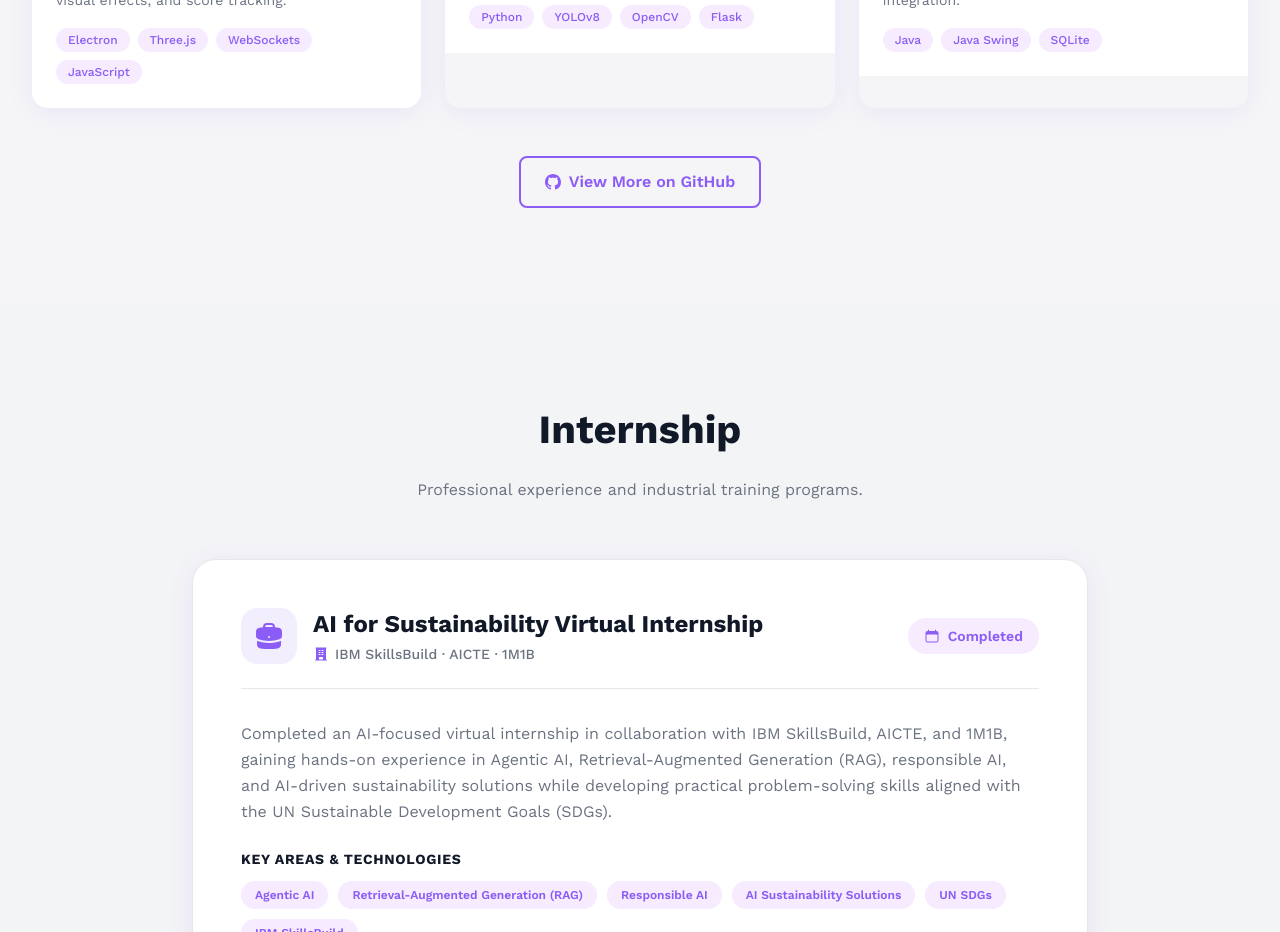
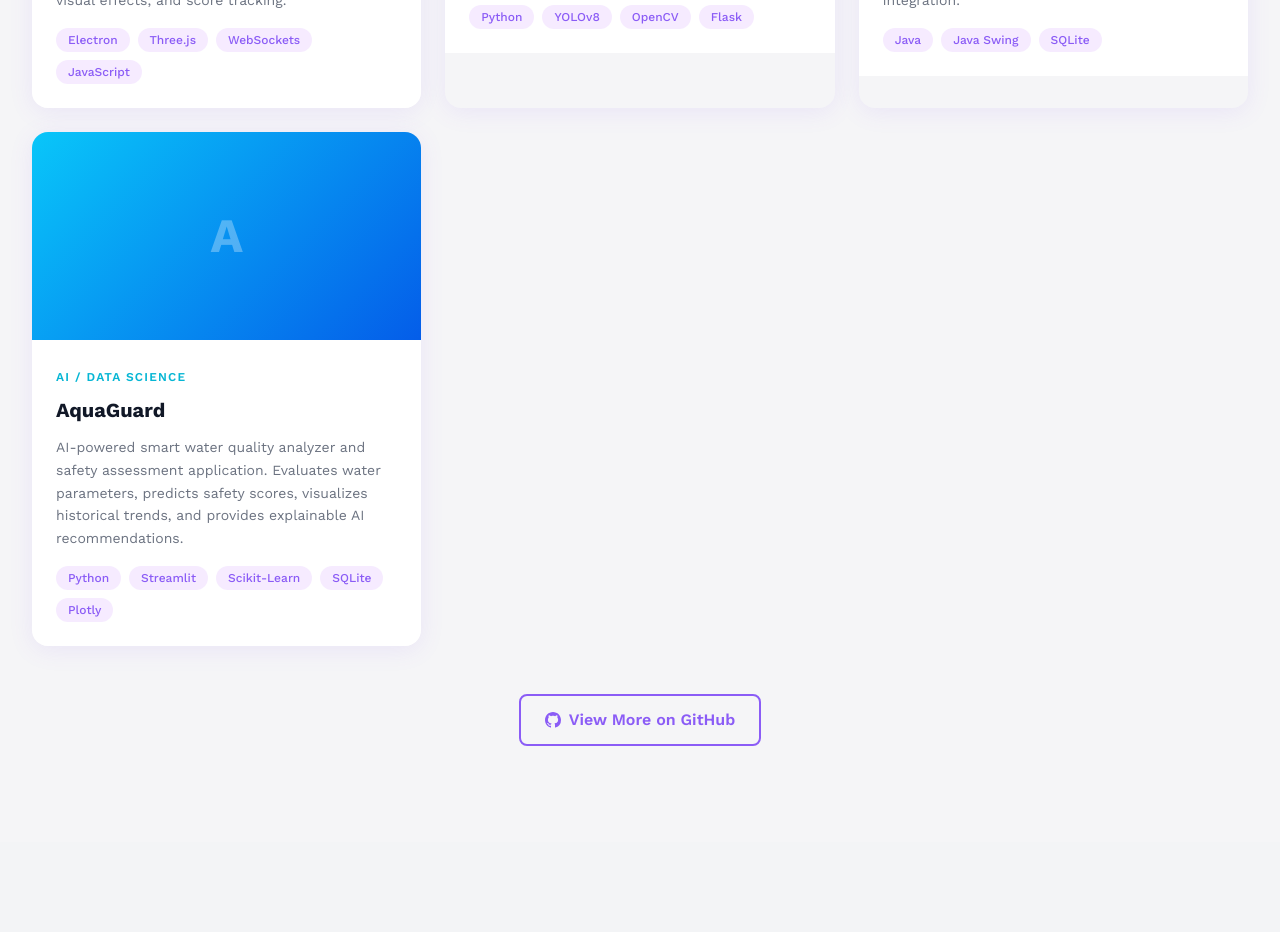
Before and after one commit to sidharth634/Portfolio-Website, a Next.js app: page / in a window 1280 px wide. Shown: the part 3460-4392 px from the top of the page. Built offline with nearby package versions, Linux system fonts and the light colour scheme.

Commit message:
Add AquaGuard project to projects section

```diff
--- a/app/_components/Projects.tsx
+++ b/app/_components/Projects.tsx
@@ -54,6 +54,20 @@ const PROJECTS = [
     /* TO REPLACE: add /public/project-3.jpg with actual screenshot */
     image: null,
     gradient: "linear-gradient(135deg, #4facfe 0%, #00f2fe 100%)",
+  },
+  {
+    id: 4,
+    title: "AquaGuard",
+    tag: "AI / DATA SCIENCE",
+    tagColor: "#06b6d4",
+    description:
+      "AI-powered smart water quality analyzer and safety assessment application. Evaluates water parameters, predicts safety scores, visualizes historical trends, and provides explainable AI recommendations.",
+    tech: ["Python", "Streamlit", "Scikit-Learn", "SQLite", "Plotly"],
+    github: "https://github.com/sidharth634/AquaGuard",
+    demo: "https://aquaguard-xpzfxc7glhr8otmkgugewv.streamlit.app/",
+    /* TO REPLACE: add /public/project-4.jpg with actual screenshot */
+    image: null,
+    gradient: "linear-gradient(135deg, #09c6f9 0%, #045de9 100%)",
   },
 ];
 
```
